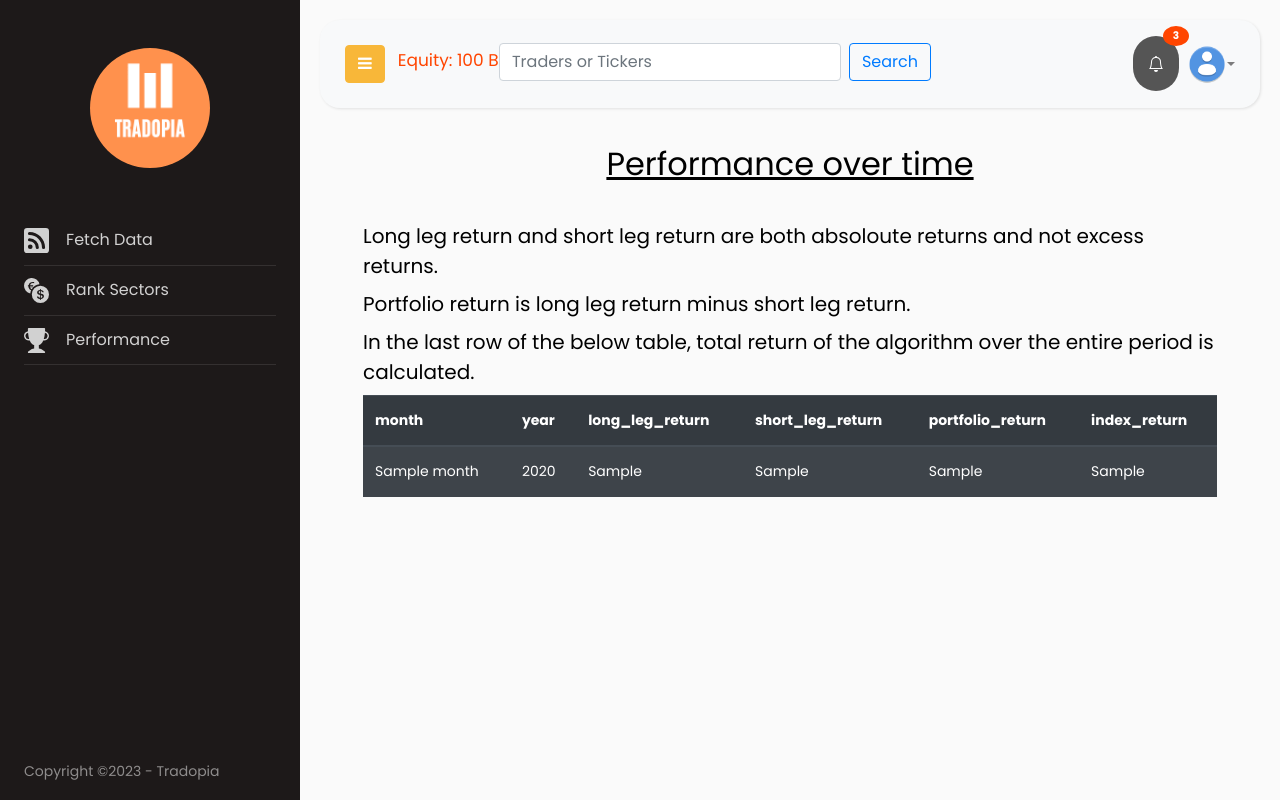
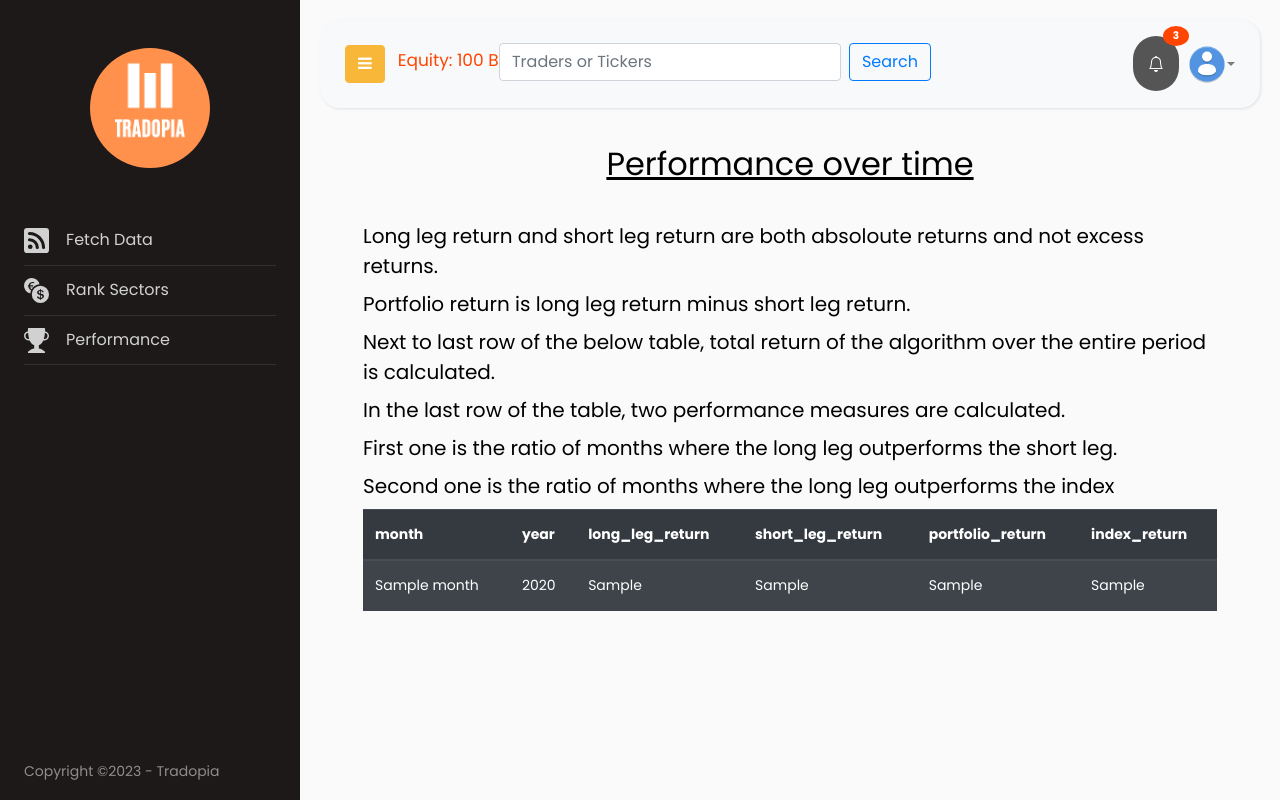
Before and after one commit to Chatrasham/sector_selection_algo, a Django app: template templates/performance.html in a window 1280 px wide. Run offline with Django 4.2, Linux system fonts and the light colour scheme; the template is opened without the code that fills it: most values are stand-ins (such as "Sample title", 1, 10 or a date in 2020); some libraries are stand-ins or nearby versions.

Commit message:
First Version of the algorithm is complete

```diff
--- a/templates/base.html
+++ b/templates/base.html
@@ -192,7 +192,9 @@
         </nav>
 
           {% block content %}
-
+          <h5>In this project, we try to predict the next month return of each sector listed in Tehran Stock Exchnage.</h5>
+          <h5>Long leg of the portfolio consists of the three sectors for which the algorithm predicts the highest returns.</h5>
+          <h5>Short leg of the portfolio consists of the three sectors for which the algorithm predicts the lowest returns.</h5>
         {% endblock %}
 
       </div>
--- a/templates/performance.html
+++ b/templates/performance.html
@@ -11,7 +11,10 @@
 <h2 class="text-center"><u>Performance over time</u></h2><br>
 <h5> Long leg return and short leg return are both absoloute returns and not excess returns. </h5>
 <h5> Portfolio return is long leg return minus short leg return. </h5>
-<h5> In the last row of the below table, total return of the algorithm over the entire period is calculated. </h5>
+<h5> Next to last row of the below table, total return of the algorithm over the entire period is calculated. </h5>
+<h5> In the last row of the table, two performance measures are calculated.</h5>
+<h5> First one is the ratio of months where the long leg outperforms the short leg. </h5>
+<h5> Second one is the ratio of months where the long leg outperforms the index</h5>
 <table class="table table-dark table-striped">
 	<thead>
 	<tr>
```
Also changed, not shown: fetch_data/performance.py (+7 -2 lines), 1 other file.
